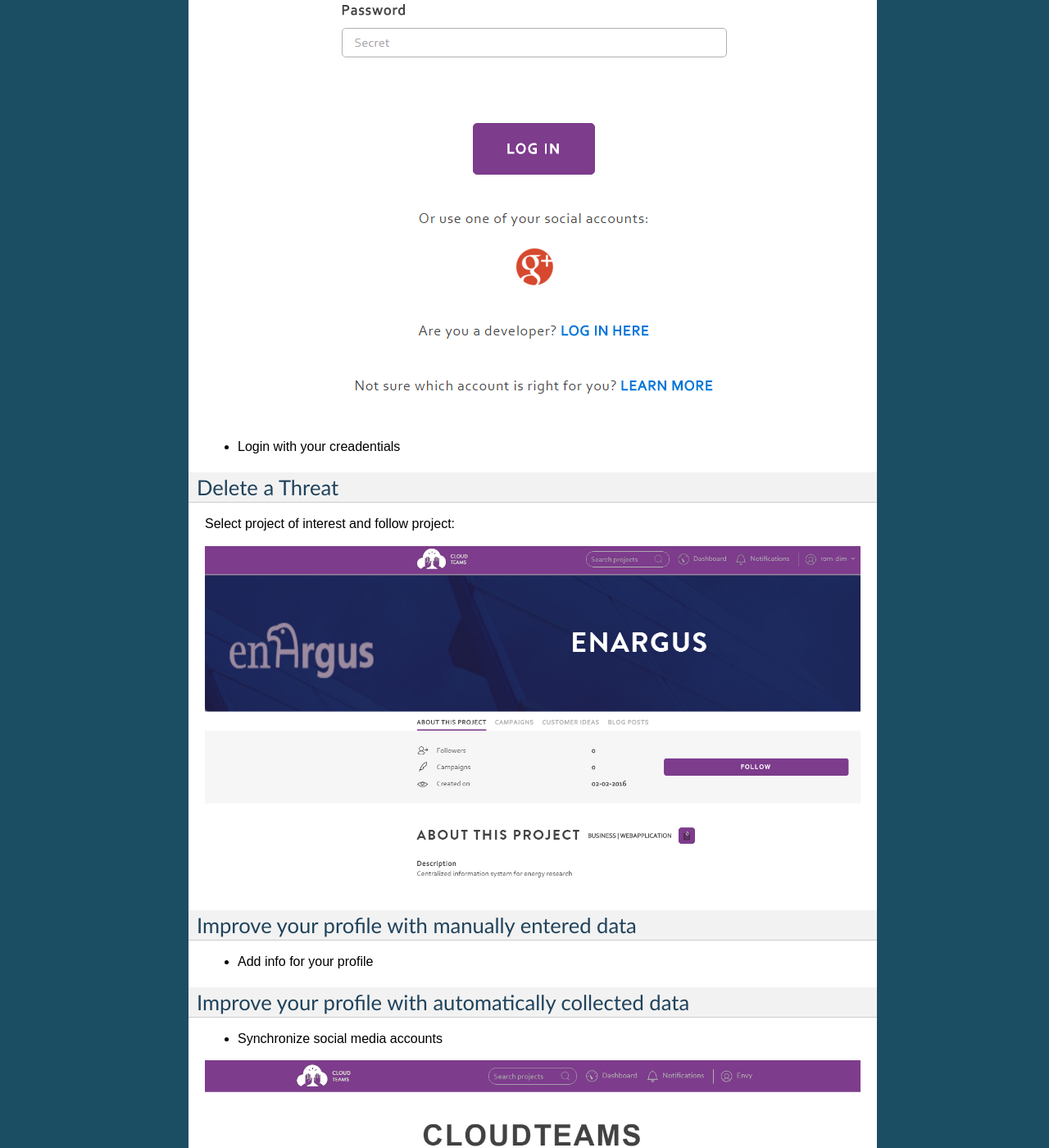
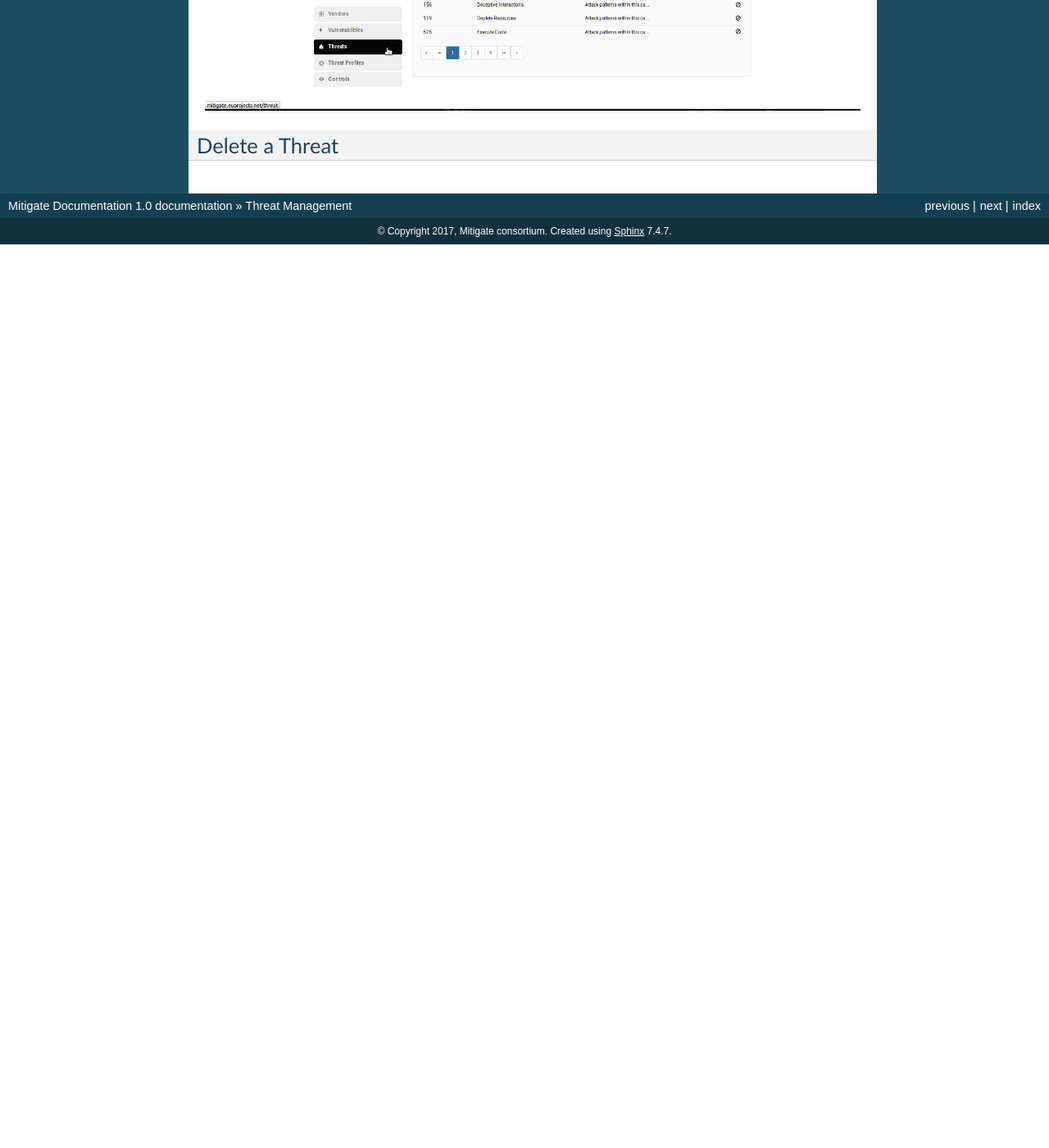
Before and after one commit to singularlogic/mitigate-documentation, a Sphinx documentation site: the page built from docs/b_threats.rst, in a window 1280 px wide and 1400 px high, scrolled down 3400 px. Shown: the whole window at 82% size. Built offline with Sphinx 7.4.7, drawn with Linux system fonts in a browser that asks for light colours; after the commit the page ends 3698 px from its top, so only the background shows below that; some of the changed text lies outside the part shown.

Commit message:
Update b_threats.rst

```diff
--- a/docs/b_threats.rst
+++ b/docs/b_threats.rst
@@ -33,29 +33,12 @@ Declaring a new Threat
 
 Edit a Threat
 --------
-- Go to ..
-.. image:: assets/login1.png
+- This use case describes the consecutive steps that have to be undertaken in order to edit a threat.
+
 - Login with your creadentials
+
+.. image:: assets/edit_threat.png
 
 
 Delete a Threat
 ------------
-
-Select project of interest and follow project:
-
-.. image:: assets/viewproject.png
-
-
-Improve your profile with manually entered data
-------------
-
-- Add info for your profile
-
-
-
-Improve your profile with automatically collected data
-------------
-
-- Synchronize social media accounts
-.. image:: assets/subscribe.png
--
```
